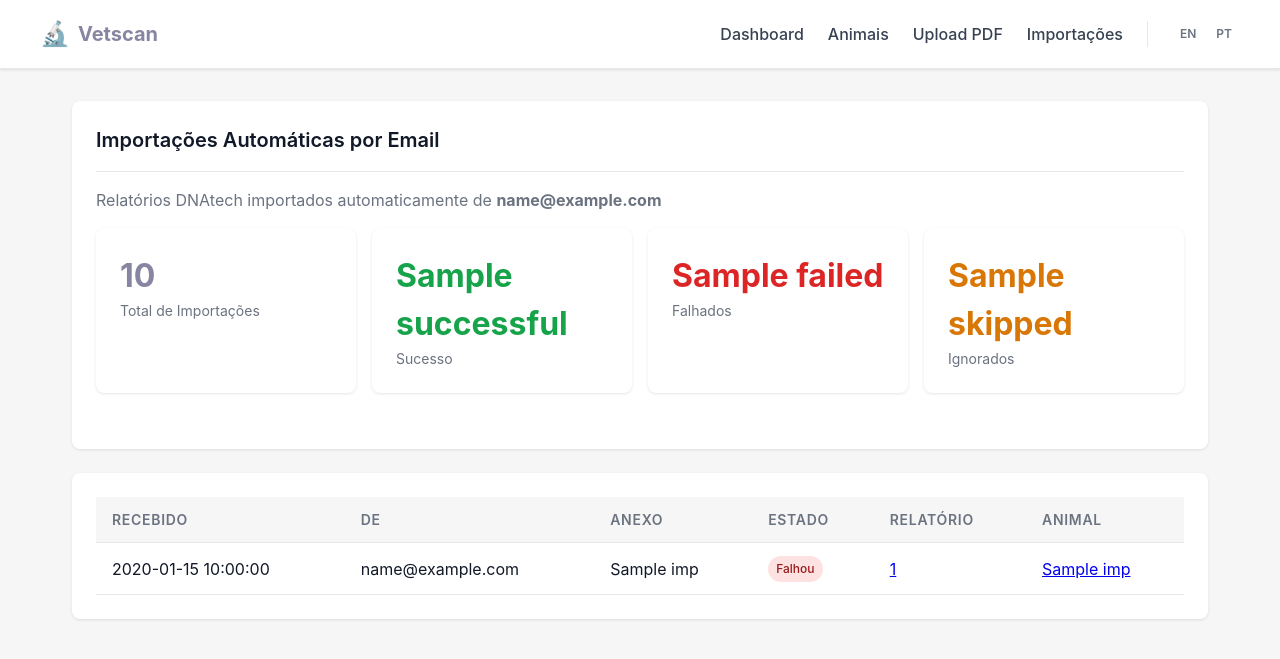
After one commit to jomoormann/vetscan, a FastAPI app: template templates/imports.html in a window 1280 px wide. The commit adds this page. Shown: the top 659 px of the page. Run offline with FastAPI, Linux system fonts and the light colour scheme; the template is opened without the code that fills it: most values are stand-ins (such as "Sample title", 1, 10 or a date in 2020); some libraries are stand-ins or nearby versions.

Commit message:
Add automatic imports overview page
- New /imports route showing email import history
- Human-readable timestamps (e.g., "5 min ago", "yesterday")
- Stats cards for total/successful/failed/skipped imports
- Navigation link added to all pages
- Translations for English and Portuguese

Co-Authored-By: Claude Opus 4.5 <noreply@anthropic.com>

```diff
--- a/src/web_server.py
+++ b/src/web_server.py
@@ -476,6 +476,86 @@ async def upload_page(request: Request):
         "lang": lang
     })
     return set_lang_cookie(response, lang)
+
+
+@app.get("/imports", response_class=HTMLResponse)
+async def view_imports(request: Request):
+    """View automatic email imports"""
+    lang = get_lang(request)
+    service = get_service()
+    try:
+        # Get email address from config
+        email_address = os.getenv("EMAIL_ADDRESS", "reports@vetscan.net")
+
+        # Query import log with animal names
+        cursor = service.db.conn.execute("""
+            SELECT
+                eil.*,
+                a.name as animal_name
+            FROM email_import_log eil
+            LEFT JOIN animals a ON eil.animal_id = a.id
+            ORDER BY eil.import_timestamp DESC
+            LIMIT 100
+        """)
+
+        imports = []
+        now = datetime.now()
+
+        for row in cursor.fetchall():
+            imp = dict(row)
+
+            # Calculate human-readable time ago
+            if imp.get('import_timestamp'):
+                try:
+                    if isinstance(imp['import_timestamp'], str):
+                        ts = datetime.fromisoformat(imp['import_timestamp'].replace('Z', '+00:00'))
+                    else:
+                        ts = imp['import_timestamp']
+
+                    delta = now - ts
+
+                    if delta.total_seconds() < 60:
+                        imp['time_ago'] = get_text(lang, 'imports.time.just_now')
+                    elif delta.total_seconds() < 3600:
+                        mins = int(delta.total_seconds() / 60)
+                        imp['time_ago'] = f"{mins} {get_text(lang, 'imports.time.minutes_ago')}"
+                    elif delta.total_seconds() < 86400:
+                        hours = int(delta.total_seconds() / 3600)
+                        imp['time_ago'] = f"{hours} {get_text(lang, 'imports.time.hours_ago')}"
+                    elif delta.days == 1:
+                        imp['time_ago'] = get_text(lang, 'imports.time.yesterday')
+                    else:
+                        imp['time_ago'] = f"{delta.days} {get_text(lang, 'imports.time.days_ago')}"
+                except:
+                    imp['time_ago'] = str(imp['import_timestamp'])[:16]
+            else:
+                imp['time_ago'] = '--'
+
+            imports.append(imp)
+
+        # Calculate stats
+        stats = {
+            'total': len(imports),
+            'successful': sum(1 for i in imports if i.get('import_success')),
+            'failed': sum(1 for i in imports if not i.get('import_success') and i.get('validation_result') not in ('duplicate', 'rate_limited')),
+            'skipped': sum(1 for i in imports if i.get('validation_result') in ('duplicate', 'rate_limited'))
+        }
+
+        response = templates.TemplateResponse("imports.html", {
+            "request": request,
+            "lang": lang,
+            "email_address": email_address,
+            "imports": imports,
+            "stats": stats
+        })
+        return set_lang_cookie(response, lang)
+    except Exception as e:
+        print(f"Error in view_imports: {e}")
+        import traceback
+        traceback.print_exc()
+        raise HTTPException(status_code=500, detail=str(e))
+    finally:
+        service.close()
 
 
 @app.post("/upload")
--- a/templates/base.html
+++ b/templates/base.html
@@ -467,6 +467,7 @@
                     <li><a href="/">{{ t(lang, 'nav.dashboard') }}</a></li>
                     <li><a href="/animals">{{ t(lang, 'nav.animals') }}</a></li>
                     <li><a href="/upload">{{ t(lang, 'nav.upload') }}</a></li>
+                    <li><a href="/imports">{{ t(lang, 'nav.imports') }}</a></li>
                 </ul>
                 <div class="lang-switcher">
                     <a href="/set-language/en" class="{% if lang == 'en' %}active{% endif %}">EN</a>
--- /dev/null
+++ b/templates/imports.html
@@ -0,0 +1,106 @@
+{% extends "base.html" %}
+
+{% block title %}{{ t(lang, 'imports.title') }} - {{ t(lang, 'app.title') }}{% endblock %}
+
+{% block content %}
+<div class="card">
+    <div class="card-header">
+        <h1 class="card-title">{{ t(lang, 'imports.title') }}</h1>
+    </div>
+
+    <p class="text-muted mb-2">
+        {{ t(lang, 'imports.description') }} <strong>{{ email_address }}</strong>
+    </p>
+
+    <!-- Stats -->
+    <div class="stats-grid">
+        <div class="stat-card">
+            <div class="stat-value">{{ stats.total }}</div>
+            <div class="stat-label">{{ t(lang, 'imports.total_imports') }}</div>
+        </div>
+        <div class="stat-card">
+            <div class="stat-value" style="color: var(--success);">{{ stats.successful }}</div>
+            <div class="stat-label">{{ t(lang, 'imports.successful') }}</div>
+        </div>
+        <div class="stat-card">
+            <div class="stat-value" style="color: var(--danger);">{{ stats.failed }}</div>
+            <div class="stat-label">{{ t(lang, 'imports.failed') }}</div>
+        </div>
+        <div class="stat-card">
+            <div class="stat-value" style="color: var(--warning);">{{ stats.skipped }}</div>
+            <div class="stat-label">{{ t(lang, 'imports.skipped') }}</div>
+        </div>
+    </div>
+</div>
+
+<div class="card">
+    {% if imports %}
+    <table>
+        <thead>
+            <tr>
+                <th>{{ t(lang, 'imports.table.time') }}</th>
+                <th>{{ t(lang, 'imports.table.email_from') }}</th>
+                <th>{{ t(lang, 'imports.table.attachment') }}</th>
+                <th>{{ t(lang, 'imports.table.status') }}</th>
+                <th>{{ t(lang, 'imports.table.report') }}</th>
+                <th>{{ t(lang, 'imports.table.animal') }}</th>
+            </tr>
+        </thead>
+        <tbody>
+            {% for imp in imports %}
+            <tr>
+                <td>
+                    <span title="{{ imp.import_timestamp }}">{{ imp.time_ago }}</span>
+                </td>
+                <td>
+                    <div style="max-width: 200px; overflow: hidden; text-overflow: ellipsis; white-space: nowrap;" title="{{ imp.email_from }}">
+                        {{ imp.email_from | truncate(30) if imp.email_from else '--' }}
+                    </div>
+                </td>
+                <td>
+                    <div style="max-width: 200px; overflow: hidden; text-overflow: ellipsis; white-space: nowrap;" title="{{ imp.attachment_name }}">
+                        {{ imp.attachment_name | truncate(25) if imp.attachment_name else '--' }}
+                    </div>
+                </td>
+                <td>
+                    {% if imp.import_success %}
+                        <span class="badge badge-normal">{{ t(lang, 'imports.status.success') }}</span>
+                    {% elif imp.validation_result == 'duplicate' %}
+                        <span class="badge badge-info">{{ t(lang, 'imports.status.duplicate') }}</span>
+                    {% elif imp.validation_result == 'rate_limited' %}
+                        <span class="badge badge-low">{{ t(lang, 'imports.status.rate_limited') }}</span>
+                    {% else %}
+                        <span class="badge badge-high" title="{{ imp.error_message }}">{{ t(lang, 'imports.status.failed') }}</span>
+                    {% endif %}
+                </td>
+                <td>
+                    {% if imp.report_number %}
+                        {% if imp.session_id %}
+                            <a href="/session/{{ imp.session_id }}">{{ imp.report_number }}</a>
+                        {% else %}
+                            {{ imp.report_number }}
+                        {% endif %}
+                    {% else %}
+                        <span class="text-muted">--</span>
+                    {% endif %}
+                </td>
+                <td>
+                    {% if imp.animal_id and imp.animal_name %}
+                        <a href="/animal/{{ imp.animal_id }}">{{ imp.animal_name }}</a>
+                    {% else %}
+                        <span class="text-muted">--</span>
+                    {% endif %}
+                </td>
+            </tr>
+            {% endfor %}
+        </tbody>
+    </table>
+    {% else %}
+    <div class="text-center" style="padding: 3rem;">
+        <div style="font-size: 3rem; margin-bottom: 1rem;">📧</div>
+        <h3>{{ t(lang, 'imports.no_imports') }}</h3>
+        <p class="text-muted">{{ t(lang, 'imports.no_imports_hint') }}</p>
+    </div>
+    {% endif %}
+</div>
+{% endblock %}
--- a/translations/pt.json
+++ b/translations/pt.json
@@ -6,7 +6,8 @@
     "nav": {
         "dashboard": "Dashboard",
         "animals": "Animais",
-        "upload": "Upload PDF"
+        "upload": "Upload PDF",
+        "imports": "Importações"
     },
     "lang_switcher": {
         "en": "EN",
@@ -254,5 +255,37 @@
         "openai_analysis": "Análise OpenAI (GPT-5 mini)",
         "executive_summary": "Resumo Executivo",
         "consolidated_analysis": "Análise Consolidada"
+    },
+    "imports": {
+        "title": "Importações Automáticas por Email",
+        "description": "Relatórios DNAtech importados automaticamente de",
+        "total_imports": "Total de Importações",
+        "successful": "Sucesso",
+        "failed": "Falhados",
+        "skipped": "Ignorados",
+        "no_imports": "Ainda sem importações",
+        "no_imports_hint": "Emails com anexos PDF da DNAtech enviados para o endereço configurado aparecerão aqui.",
+        "table": {
+            "time": "Recebido",
+            "email_from": "De",
+            "subject": "Assunto",
+            "attachment": "Anexo",
+            "status": "Estado",
+            "report": "Relatório",
+            "animal": "Animal"
+        },
+        "status": {
+            "success": "Importado",
+            "duplicate": "Duplicado",
+            "failed": "Falhou",
+            "rate_limited": "Limite Excedido"
+        },
+        "time": {
+            "just_now": "agora mesmo",
+            "minutes_ago": "min atrás",
+            "hours_ago": "horas atrás",
+            "yesterday": "ontem",
+            "days_ago": "dias atrás"
+        }
     }
 }
```
Also changed, not shown: translations/en.json (+34 -1 lines).
